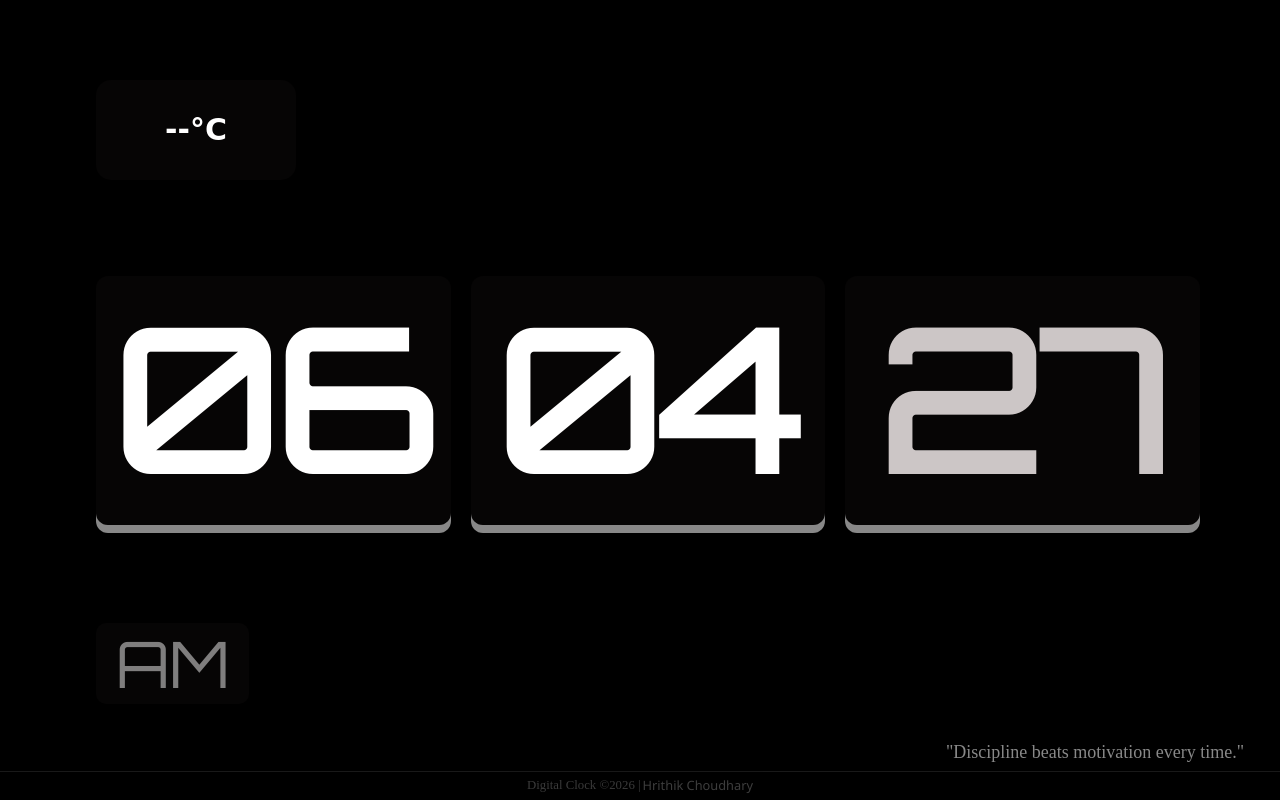
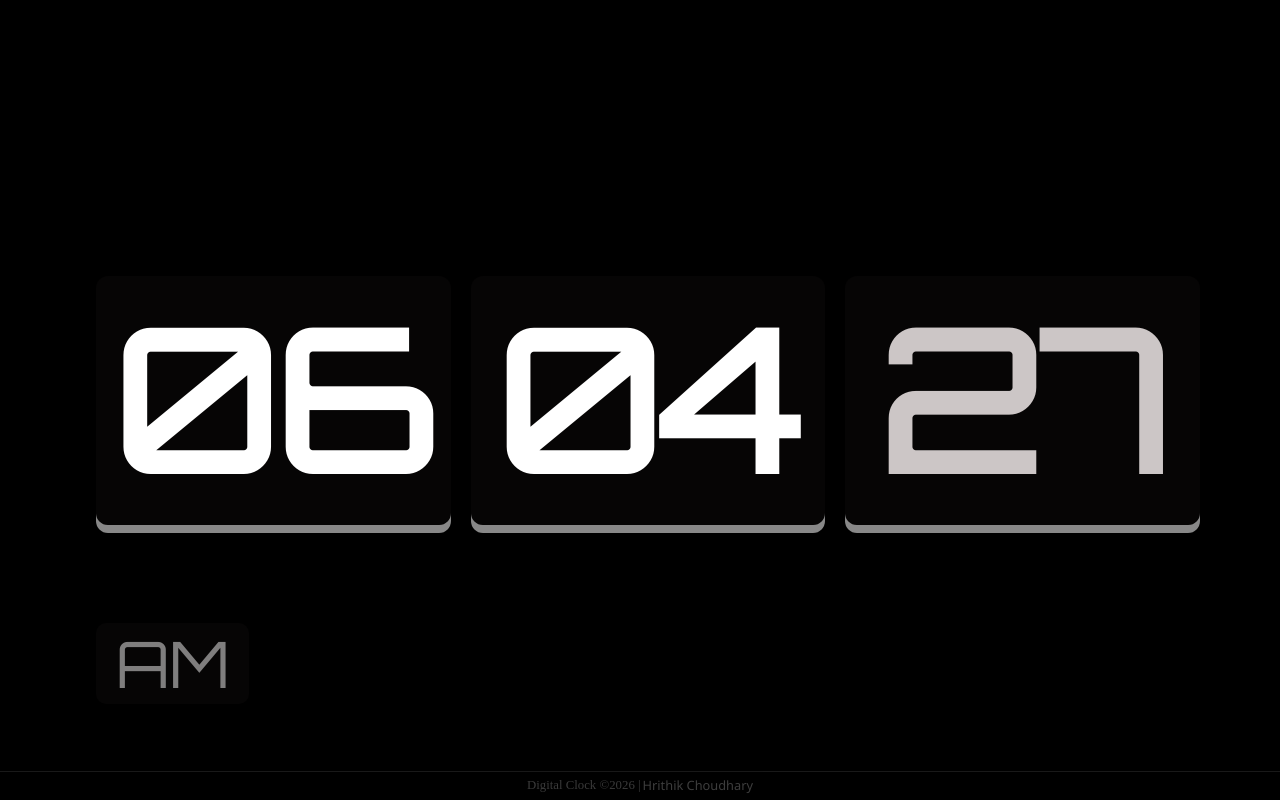
Before and after one commit to ihrithikchoudhary/motivationclock, a plain HTML site: page index.html in a window 1280 px wide. Drawn offline with Linux system fonts and the light colour scheme; no server answers; a web font is replaced by a local one.

Commit message:
Update index.html

```diff
--- a/index.html
+++ b/index.html
@@ -210,112 +210,5 @@ async function loadDailyQuote() {
     }
 }
 loadDailyQuote();
-
-
 </script>
-<style>
-  @font-face {
-    font-family: 'digital-clock-font';
-    src: url('put_the_location_to_your_font.ttf or .otf');
-}
-
-#weather_updates {
-    display: flex;
-    align-items: center;
-    justify-content: center;
-    height: 100px;
-    background-color: #302c2c21;
-    width: 200px;
-    position: absolute;
-    left: 6rem;
-    top: 5rem;
-    z-index: 1111;
-    overflow: hidden;
-    border-radius: 15px;
-    color: #fff;
-    gap: 2px;
-    font-family: "Sacramento", cursive;
-}
-
-#weather_updates img {
-    height: 60px;
-    margin-right: 1rem;
-    padding: 8px;
-}
-
-#weather_updates .card {
-    background-color: transparent;
-    padding: 8px;
-    border-radius: 12px;
-    text-align: center;
-    justify-content: center;
-    line-height: 1;
-}
-
-#weather_updates .card #temp {
-    font-size: 30px;
-    font-weight: bold;
-    margin: 10px;
-}
-
-#city {
-    font-size: 10px;
-    display: none;
-}
-
-#status {
-    font-size: 12px;
-}
-
-
-#timebox .quote-box{
-    display: flex;
-    flex-direction: column;
-    align-items: center;
-    justify-content: center;
-    width: 40%;
-    height: 60px;
-    color: #ffffff52;
-    position: absolute;
-    right: 2rem;
-    font-size: 18px;
-    bottom: 18px;
-}
-
-#quote{
-    width: 100%;
-    padding: 4px;
-    text-align: right;
-}
-
-.flow-text {
-  background: linear-gradient(
-    90deg,
-    /* #22d3ee,
-    #a855f7,
-    #ec4899,
-    #22d3ee */
-    #888,
-    #888,
-    #8888,
-    #ddd
-  );
-
-  background-size: 300% 100%;
-  -webkit-background-clip: text;
-  background-clip: text;
-  color: transparent;
-  animation: flow 5s linear infinite;
-}
-
-@keyframes flow {
-  0% {
-    background-position: 0% 50%;
-  }
-  100% {
-    background-position: 300% 50%;
-  }
-
-}
-</style>
 </html>
```
